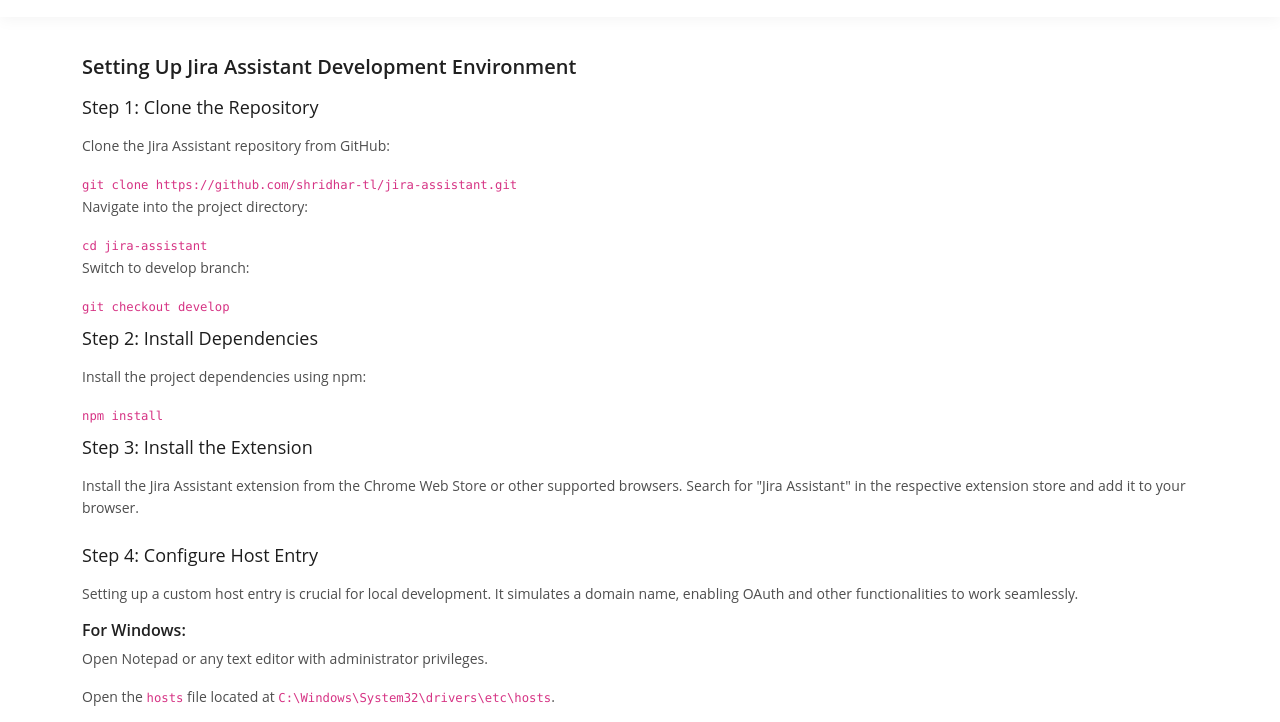
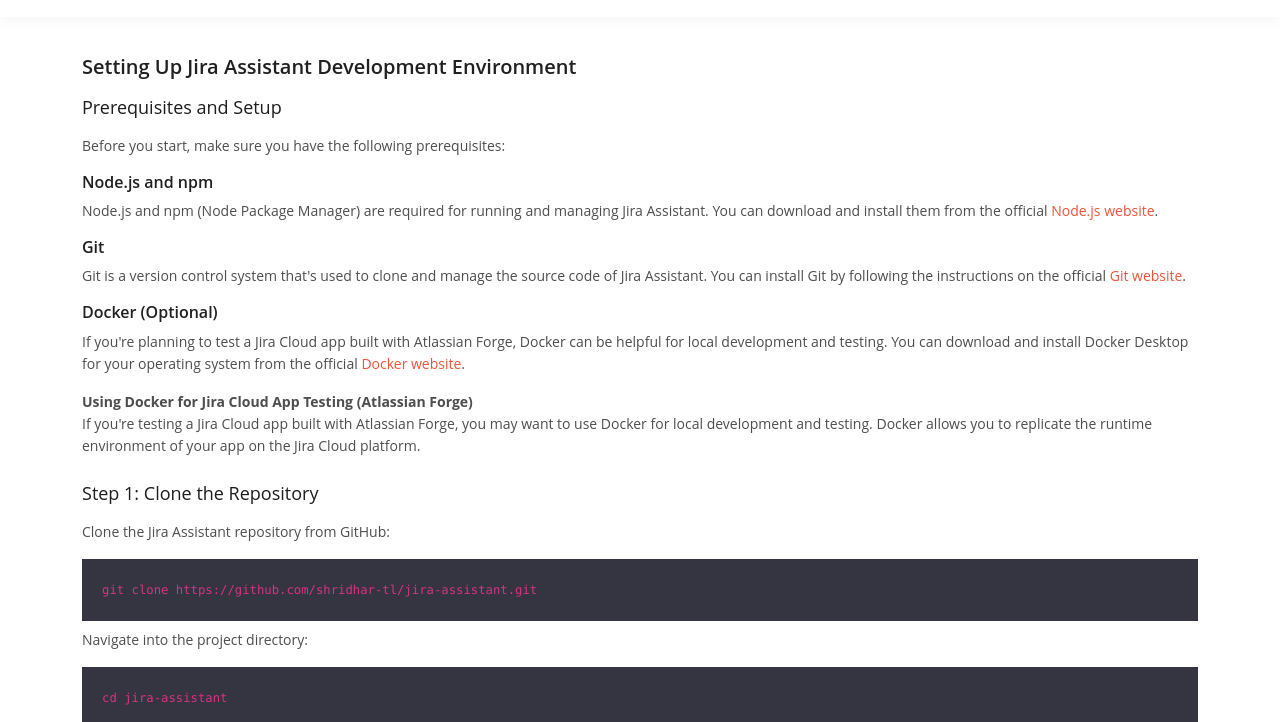
Before and after one commit to shridhar-tl/jira-assistant-site-gatsby-old, a Gatsby site: page /contribute/code-setup in a window 1280 px wide. Shown: the part 73-795 px from the top of the page. Built offline with nearby package versions, Linux system fonts and the light colour scheme; Gatsby itself is replaced by a stand-in of ours.

Commit message:
Fixed build issue and added prerequisits for code setup

```diff
--- a/gatsby-node.js
+++ b/gatsby-node.js
@@ -8,7 +8,7 @@
  * @type {import('gatsby').GatsbyNode['createPages']}
  */
 exports.createPages = async ({ actions }) => {
-  const { createPage } = actions
+  const { createRedirect } = actions
   /*createPage({
     path: "/using-dsg",
     component: require.resolve("./src/templates/using-dsg.js"),
--- /dev/null
+++ b/src/_styles/custom.scss
@@ -0,0 +1,6 @@
+code.block {
+    padding: 20px;
+    margin-bottom: 8px;
+    display: block;
+    background-color: #343541;
+}
--- a/src/_styles/globals.scss
+++ b/src/_styles/globals.scss
@@ -1,4 +1,5 @@
 @import "theme/variables.css";
+@import "custom";
 
 /*--------------------------------------------------------------
 # General
@@ -119,7 +120,7 @@
 
 @media (min-width: 1280px) {
     .section-header p {
-        max-width: 90%;
+        max-width: 100%;
     }
 }
 
--- a/src/pages/contribute/code-setup.js
+++ b/src/pages/contribute/code-setup.js
@@ -8,21 +8,43 @@
             <br /><br /><br /><br />
             <section className="container">
                 <h2 className="mb-10">Setting Up Jira Assistant Development Environment</h2>
+                <div>
+                    <h3>Prerequisites and Setup</h3>
+                    <p>Before you start, make sure you have the following prerequisites:</p>
 
+                    <h4>Node.js and npm</h4>
+                    <p>
+                        Node.js and npm (Node Package Manager) are required for running and managing Jira Assistant. You can download and install them from the official <a href="https://nodejs.org/">Node.js website</a>.
+                    </p>
+
+                    <h4>Git</h4>
+                    <p>
+                        Git is a version control system that's used to clone and manage the source code of Jira Assistant. You can install Git by following the instructions on the official <a href="https://git-scm.com/">Git website</a>.
+                    </p>
+
+                    <h4>Docker (Optional)</h4>
+                    <p>
+                        If you're planning to test a Jira Cloud app built with Atlassian Forge, Docker can be helpful for local development and testing. You can download and install Docker Desktop for your operating system from the official <a href="https://www.docker.com/products/docker-desktop">Docker website</a>.
+                    </p>
+                    <strong>Using Docker for Jira Cloud App Testing (Atlassian Forge)</strong>
+                    <p>
+                        If you're testing a Jira Cloud app built with Atlassian Forge, you may want to use Docker for local development and testing. Docker allows you to replicate the runtime environment of your app on the Jira Cloud platform.
+                    </p>
+                </div>
                 <div>
                     <h3>Step 1: Clone the Repository</h3>
                     <p>Clone the Jira Assistant repository from GitHub:</p>
-                    <code>git clone https://github.com/shridhar-tl/jira-assistant.git</code>
+                    <code className="block">git clone https://github.com/shridhar-tl/jira-assistant.git</code>
                     <p>Navigate into the project directory:</p>
-                    <code>cd jira-assistant</code>
+                    <code className="block">cd jira-assistant</code>
                     <p>Switch to develop branch:</p>
-                    <code>git checkout develop</code>
+                    <code className="block">git checkout develop</code>
                 </div>
 
                 <div>
                     <h3>Step 2: Install Dependencies</h3>
                     <p>Install the project dependencies using npm:</p>
-                    <code>npm install</code>
+                    <code className="block">npm install</code>
                 </div>
 
                 <div>
@@ -46,7 +68,7 @@
                         Open the <code>hosts</code> file located at <code>C:\Windows\System32\drivers\etc\hosts</code>.
                     </p>
                     <p>Add the following line:</p>
-                    <code>127.0.0.1 local.jiraassistant.com</code>
+                    <code className="block">127.0.0.1 local.jiraassistant.com</code>
                 </div>
 
                 <div>
@@ -59,7 +81,7 @@
                 <div>
                     <h2>Running the Project</h2>
                     <p>Run the project using npm:</p>
-                    <code>npm start</code>
+                    <code className="block">npm start</code>
                     <p>
                         Access the development environment at{' '}
                         <code>http://local.jiraassistant.com:{'{'}PORT{'}'}</code> (replace <code>{'{'}PORT{'}'}</code> with the chosen port number).
```
Also changed, not shown: src/pages/contribute/development-guidelines.js (+2 -6 lines).
